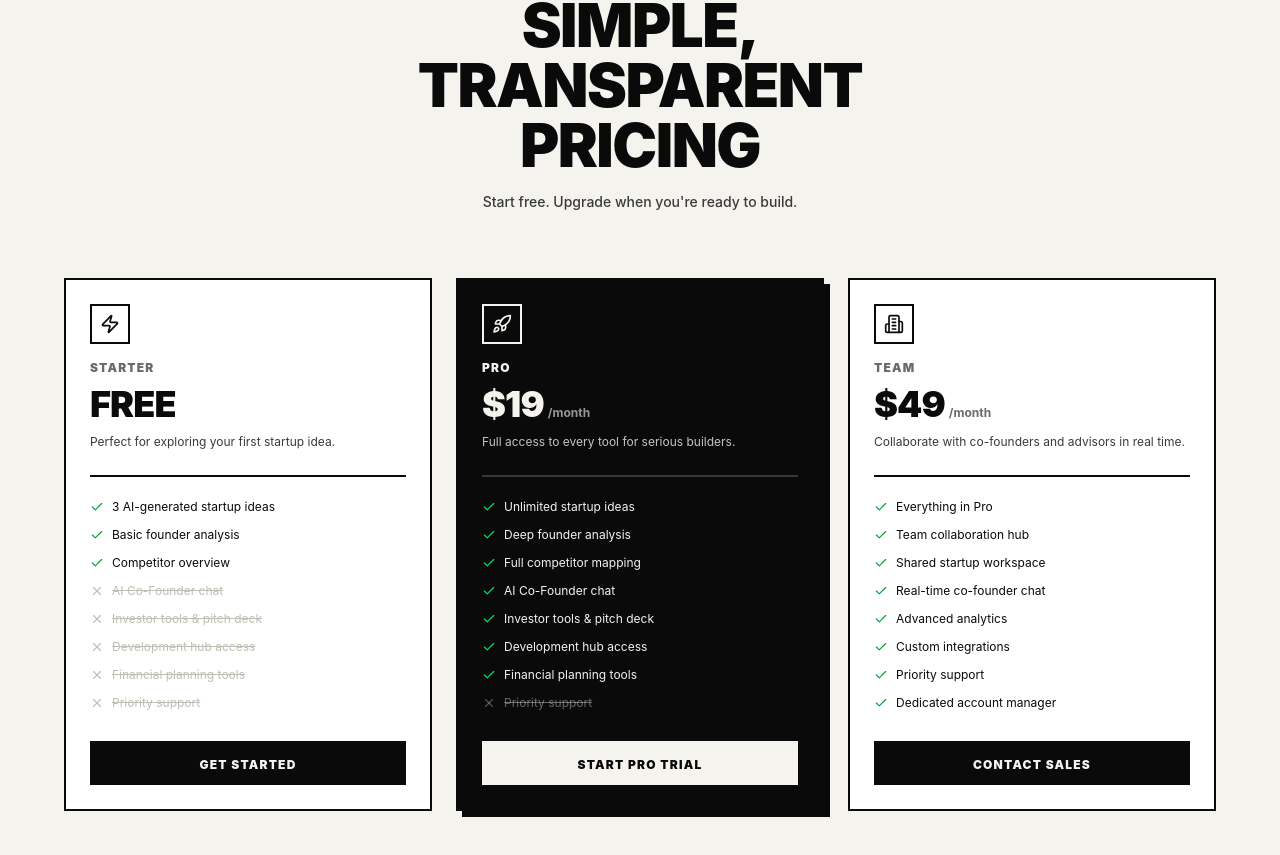
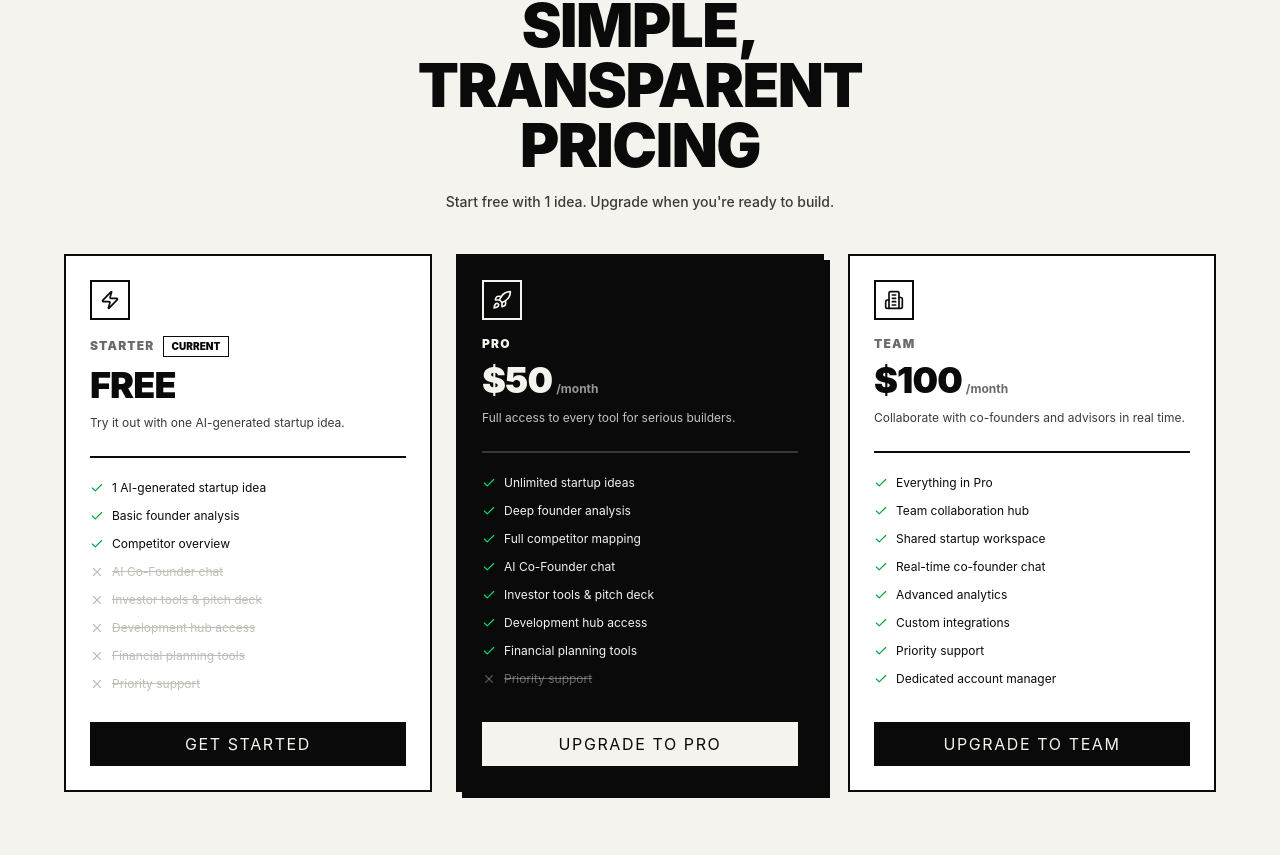
Before and after one commit to hassandawa/standingUP-frontend, a React (Vite) app: page /pricing in a window 1280 px wide. Shown: the part 225-1080 px from the top of the page. Built offline with nearby package versions, Linux system fonts and the light colour scheme; no server answers.

Commit message:
Switch billing UI to Flutterwave checkout flow

```diff
--- a/src/pages/InputPage.jsx
+++ b/src/pages/InputPage.jsx
@@ -1,5 +1,5 @@
 import { useState, useRef } from 'react';
-import { useNavigate } from 'react-router-dom';
+import { Link, useNavigate } from 'react-router-dom';
 import { AnimatePresence, motion } from 'framer-motion';
 import { ArrowLeft, ArrowRight, Clock, DollarSign, Factory, X, Sparkles, Lightbulb, Wand2, Mic, Square } from 'lucide-react';
 import Input from '../components/Input.jsx';
@@ -465,7 +465,16 @@ export default function InputPage() {
               </AnimatePresence>
             )}
 
-            {error && <p className="mt-8 text-xs font-black uppercase tracking-wide border-l-4 border-[#0A0A0A] pl-3">{error}</p>}
+            {error && (
+              <div className="mt-8 flex flex-col gap-2">
+                <p className="text-xs font-black uppercase tracking-wide border-l-4 border-[#0A0A0A] pl-3">{error}</p>
+                {error.toLowerCase().includes('upgrade') && (
+                  <Link to="/pricing" className="pl-3 text-xs font-black uppercase underline hover:no-underline w-fit">
+                    View Plans →
+                  </Link>
+                )}
+              </div>
+            )}
 
             {loading && (
               <div className="mt-8 border-2 border-[#0A0A0A] bg-[#F5F3EE] p-5">
--- a/src/pages/LandingPage.jsx
+++ b/src/pages/LandingPage.jsx
@@ -119,9 +119,16 @@ export default function LandingPage() {
             </div>
 
             {error && (
-              <motion.p initial={{ opacity: 0 }} animate={{ opacity: 1 }} className="mt-4 text-xs font-black uppercase tracking-wide border-l-2 border-[#0A0A0A] pl-2 inline-block">
-                {error}
-              </motion.p>
+              <motion.div initial={{ opacity: 0 }} animate={{ opacity: 1 }} className="mt-4 inline-flex flex-col items-center gap-2">
+                <p className="text-xs font-black uppercase tracking-wide border-l-2 border-[#0A0A0A] pl-2 inline-block">
+                  {error}
+                </p>
+                {error.toLowerCase().includes('upgrade') && (
+                  <Link to="/pricing" className="text-xs font-black uppercase underline hover:no-underline">
+                    View Plans →
+                  </Link>
+                )}
+              </motion.div>
             )}
           </motion.div>
 
--- a/src/pages/PricingPage.jsx
+++ b/src/pages/PricingPage.jsx
@@ -1,15 +1,19 @@
-import { Link } from 'react-router-dom';
+import { useEffect, useState } from 'react';
+import { Link, useNavigate, useSearchParams } from 'react-router-dom';
 import { AppNav } from '../components/PageShell.jsx';
 import { Check, X, ArrowLeft, Zap, Rocket, Building2 } from 'lucide-react';
+import { createCheckoutSession, verifyCheckout, cancelSubscription } from '../services/api.js';
+import { getSession, setSession } from '../services/storage.js';
 
 const plans = [
   {
     name: 'Starter',
+    key: 'free',
     price: 'Free',
-    desc: 'Perfect for exploring your first startup idea.',
+    desc: 'Try it out with one AI-generated startup idea.',
     icon: Zap,
     features: [
-      { text: '3 AI-generated startup ideas', included: true },
+      { text: '1 AI-generated startup idea', included: true },
       { text: 'Basic founder analysis', included: true },
       { text: 'Competitor overview', included: true },
       { text: 'AI Co-Founder chat', included: false },
@@ -19,12 +23,12 @@ const plans = [
       { text: 'Priority support', included: false },
     ],
     cta: 'Get Started',
-    ctaPath: '/input',
     style: 'border-2 border-[#0A0A0A] bg-white',
   },
   {
     name: 'Pro',
-    price: '$19',
+    key: 'pro',
+    price: '$50',
     period: '/month',
     desc: 'Full access to every tool for serious builders.',
     icon: Rocket,
@@ -38,14 +42,14 @@ const plans = [
       { text: 'Financial planning tools', included: true },
       { text: 'Priority support', included: false },
     ],
-    cta: 'Start Pro Trial',
-    ctaPath: '/input',
+    cta: 'Upgrade to Pro',
     highlighted: true,
     style: 'border-2 border-[#0A0A0A] bg-[#0A0A0A] text-[#F5F3EE] shadow-[6px_6px_0px_#0A0A0A]',
   },
   {
     name: 'Team',
-    price: '$49',
+    key: 'team',
+    price: '$100',
     period: '/month',
     desc: 'Collaborate with co-founders and advisors in real time.',
     icon: Building2,
@@ -59,13 +63,91 @@ const plans = [
       { text: 'Priority support', included: true },
       { text: 'Dedicated account manager', included: true },
     ],
-    cta: 'Contact Sales',
-    ctaPath: '/input',
+    cta: 'Upgrade to Team',
     style: 'border-2 border-[#0A0A0A] bg-white',
   },
 ];
 
 export default function PricingPage() {
+  const navigate = useNavigate();
+  const [searchParams, setSearchParams] = useSearchParams();
+  const [loadingPlan, setLoadingPlan] = useState('');
+  const [error, setError] = useState('');
+  const [banner, setBanner] = useState('');
+  const session = getSession();
+  const currentPlan = session?.user?.plan || 'free';
+
+  useEffect(() => {
+    const status = searchParams.get('status');
+    const transactionId = searchParams.get('transaction_id');
+
+    async function handleRedirect() {
+      if (status === 'successful' && transactionId) {
+        try {
+          const result = await verifyCheckout(transactionId);
+          // Reflect the new plan immediately without requiring a fresh sign-in.
+          const current = getSession();
+          if (current) {
+            setSession({ ...current, user: { ...current.user, plan: result.plan } });
+          }
+          setBanner(`Payment successful! You're now on the ${result.plan.charAt(0).toUpperCase() + result.plan.slice(1)} plan.`);
+        } catch (err) {
+          setError(err.message || 'We received your payment but could not confirm it automatically. It may take a minute to reflect — refresh shortly.');
+        }
+      } else if (status === 'cancelled') {
+        setBanner('Checkout cancelled. No charge was made.');
+      }
+      if (status) {
+        searchParams.delete('status');
+        searchParams.delete('transaction_id');
+        searchParams.delete('tx_ref');
+        setSearchParams(searchParams, { replace: true });
+      }
+    }
+    handleRedirect();
+    // eslint-disable-next-line react-hooks/exhaustive-deps
+  }, []);
+
+  async function handlePlanClick(plan) {
+    setError('');
+    if (plan.key === 'free') {
+      navigate('/input');
+      return;
+    }
+    if (!session?.token) {
+      navigate('/signup');
+      return;
+    }
+    if (currentPlan === plan.key) {
+      // Already on this plan — offer to cancel instead.
+      const confirmed = window.confirm(`Cancel your ${plan.name} plan? You'll be moved to the free plan immediately.`);
+      if (!confirmed) return;
+      setLoadingPlan(plan.key);
+      try {
+        await cancelSubscription();
+        const current = getSession();
+        if (current) {
+          setSession({ ...current, user: { ...current.user, plan: 'free' } });
+        }
+        setBanner('Your subscription has been cancelled. You are now on the free plan.');
+      } catch (err) {
+        setError(err.message || 'Failed to cancel subscription.');
+      } finally {
+        setLoadingPlan('');
+      }
+      return;
+    }
+    setLoadingPlan(plan.key);
+    try {
+      const { url } = await createCheckoutSession(plan.key);
+      window.location.href = url;
+    } catch (err) {
+      setError(err.message || 'Failed to start checkout.');
+    } finally {
+      setLoadingPlan('');
+    }
+  }
+
   return (
     <main className="min-h-screen bg-[#F5F3EE] text-[#0A0A0A]">
       <AppNav />
@@ -74,20 +156,38 @@ export default function PricingPage() {
           <Link to="/" className="inline-flex items-center gap-2 text-xs font-black uppercase tracking-widest mb-8 hover:underline">
             <ArrowLeft className="h-4 w-4" /> Back
           </Link>
-          <div className="text-center max-w-2xl mx-auto mb-16">
+          <div className="text-center max-w-2xl mx-auto mb-10">
             <p className="section-label mb-4">Pricing</p>
             <h1 className="text-4xl md:text-6xl font-black uppercase leading-none tracking-tight mb-4">Simple, transparent pricing</h1>
-            <p className="text-sm font-medium text-[#3A3A3A] leading-relaxed">Start free. Upgrade when you're ready to build.</p>
+            <p className="text-sm font-medium text-[#3A3A3A] leading-relaxed">Start free with 1 idea. Upgrade when you're ready to build.</p>
           </div>
 
+          {banner && (
+            <div className="max-w-xl mx-auto mb-8 border-2 border-[#0A0A0A] bg-white px-4 py-3 text-xs font-bold text-center">
+              {banner}
+            </div>
+          )}
+          {error && (
+            <div className="max-w-xl mx-auto mb-8 border-2 border-red-600 bg-red-50 text-red-700 px-4 py-3 text-xs font-bold text-center">
+              {error}
+            </div>
+          )}
+
           <div className="grid grid-cols-1 md:grid-cols-3 gap-6">
-            {plans.map((plan) => (
+            {plans.map((plan) => {
+              const isCurrent = currentPlan === plan.key;
+              return (
                 <div key={plan.name} className={`${plan.style} p-6 flex flex-col`}>
                   <div className="mb-6">
                     <div className={`w-10 h-10 border-2 flex items-center justify-center mb-4 ${plan.highlighted ? 'border-[#F5F3EE]' : 'border-[#0A0A0A]'}`}>
                       <plan.icon className={`h-5 w-5 ${plan.highlighted ? 'text-[#F5F3EE]' : 'text-[#0A0A0A]'}`} />
                     </div>
-                  <h3 className={`text-xs font-black uppercase tracking-widest mb-2 ${plan.highlighted ? 'text-[#F5F3EE]' : 'text-[#6A6A6A]'}`}>{plan.name}</h3>
+                    <div className="flex items-center gap-2 mb-2">
+                      <h3 className={`text-xs font-black uppercase tracking-widest ${plan.highlighted ? 'text-[#F5F3EE]' : 'text-[#6A6A6A]'}`}>{plan.name}</h3>
+                      {isCurrent && (
+                        <span className={`text-[10px] font-black uppercase px-2 py-0.5 border ${plan.highlighted ? 'border-[#F5F3EE] text-[#F5F3EE]' : 'border-[#0A0A0A] text-[#0A0A0A]'}`}>Current</span>
+                      )}
+                    </div>
                     <div className="flex items-baseline gap-1 mb-2">
                       <span className="text-4xl font-black uppercase tracking-tight">{plan.price}</span>
                       {plan.period && <span className={`text-xs font-bold ${plan.highlighted ? 'text-[#F5F3EE]/60' : 'text-[#6A6A6A]'}`}>{plan.period}</span>}
@@ -110,16 +210,19 @@ export default function PricingPage() {
                     </div>
                   </div>
 
-                <Link to={plan.ctaPath}
-                  className={`block w-full h-11 border-2 text-center text-xs font-black uppercase tracking-widest leading-[44px] transition-all duration-200 ${
+                  <button
+                    onClick={() => handlePlanClick(plan)}
+                    disabled={loadingPlan === plan.key}
+                    className={`block w-full h-11 border-2 text-center text-xs font-black uppercase tracking-widest transition-all duration-200 disabled:opacity-50 ${
                       plan.highlighted
                         ? 'border-[#F5F3EE] bg-[#F5F3EE] text-[#0A0A0A] hover:bg-transparent hover:text-[#F5F3EE]'
                         : 'border-[#0A0A0A] bg-[#0A0A0A] text-[#F5F3EE] hover:bg-transparent hover:text-[#0A0A0A]'
                     }`}>
-                  {plan.cta}
-                </Link>
+                    {loadingPlan === plan.key ? 'Loading…' : isCurrent && plan.key !== 'free' ? 'Cancel Plan' : plan.cta}
+                  </button>
                 </div>
-            ))}
+              );
+            })}
           </div>
         </div>
       </section>
--- a/src/services/api.js
+++ b/src/services/api.js
@@ -1190,3 +1190,33 @@ export async function deleteSavedIdea(ideaId) {
     throw new Error(apiError(error));
   }
 }
+
+export async function createCheckoutSession(plan) {
+  try {
+    assertApiConfigured();
+    const { data } = await api.post('/api/billing/create-checkout-session', { plan });
+    return data;
+  } catch (error) {
+    throw new Error(apiError(error));
+  }
+}
+
+export async function verifyCheckout(transactionId) {
+  try {
+    assertApiConfigured();
+    const { data } = await api.post('/api/billing/verify-checkout', { transaction_id: transactionId });
+    return data;
+  } catch (error) {
+    throw new Error(apiError(error));
+  }
+}
+
+export async function cancelSubscription() {
+  try {
+    assertApiConfigured();
+    const { data } = await api.post('/api/billing/cancel-subscription', {});
+    return data;
+  } catch (error) {
+    throw new Error(apiError(error));
+  }
+}
```
Lines whose indentation alone changed are shown as unchanged.
